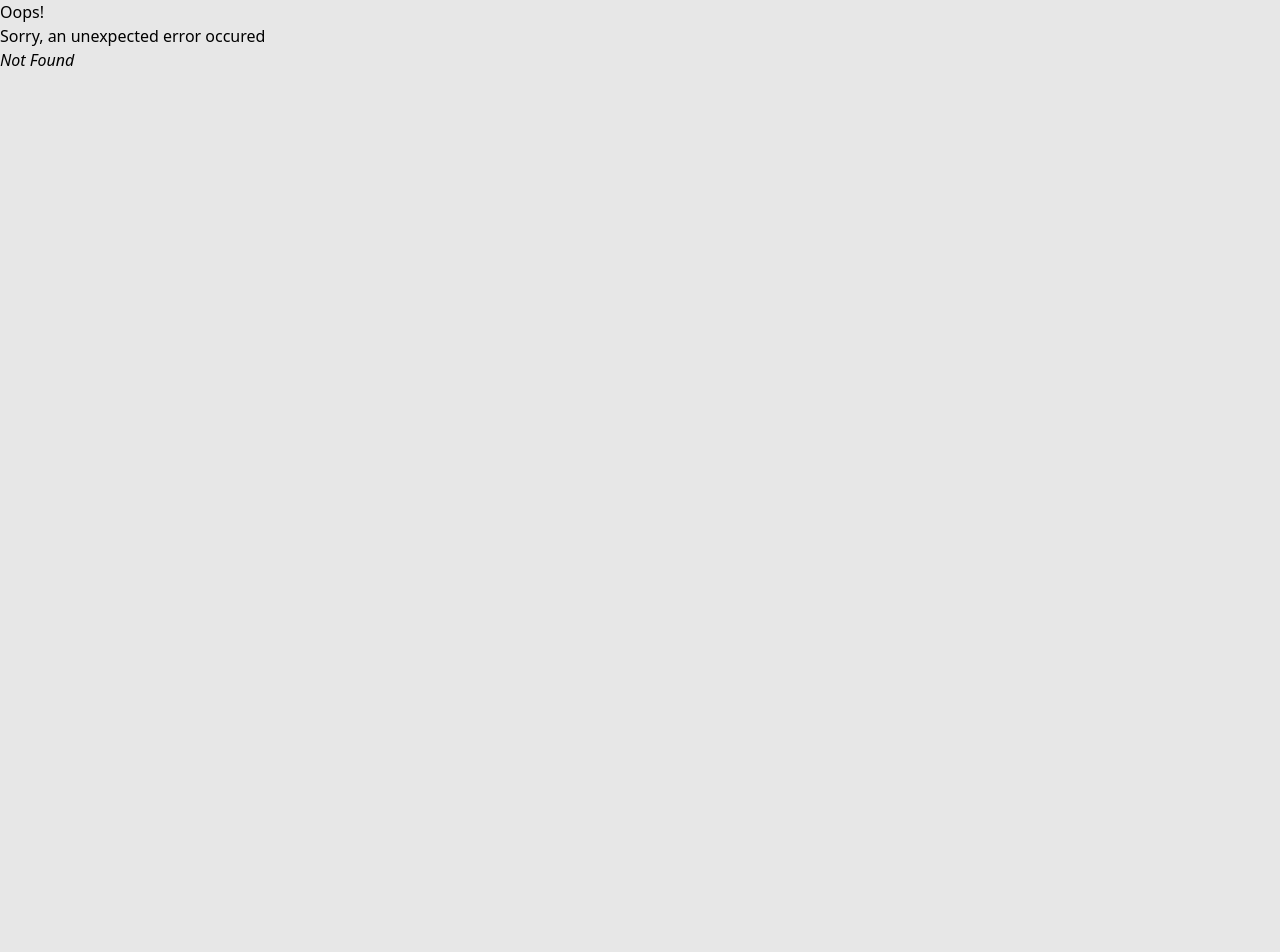
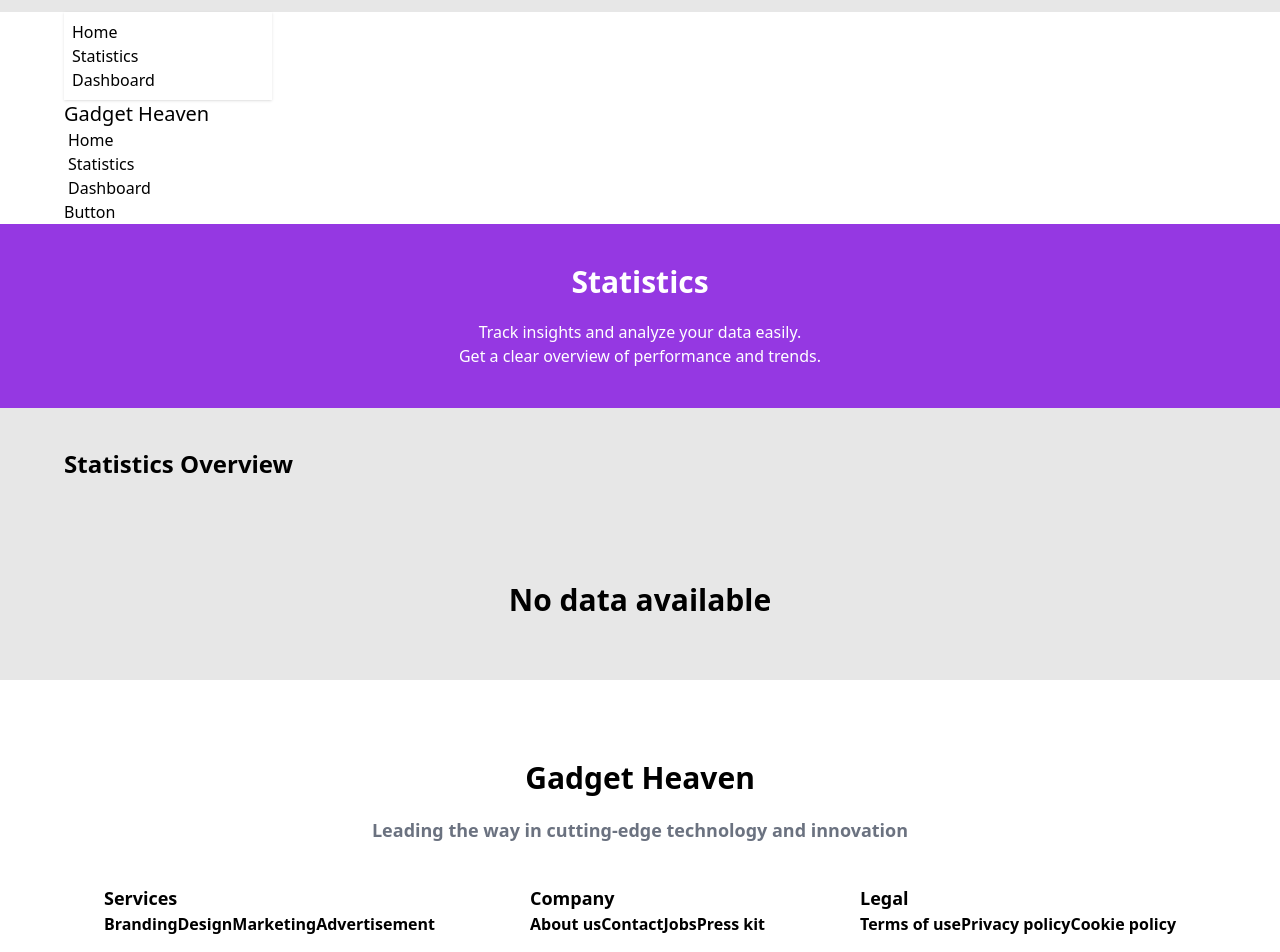
Before and after one commit to Ifaz120/gadget-heaven-a8, a React (Vite) app: page /statistics in a window 1280 px wide. Before the commit this address had no page. Shown: the top 952 px of the page. Before the commit the page ends 800 px from the top, so only its background shows below. Built offline with nearby package versions, Linux system fonts and the light colour scheme.

Commit message:
many changes made

```diff
--- a/src/components/Banner/Banner.jsx
+++ b/src/components/Banner/Banner.jsx
@@ -1,6 +1,7 @@
 import React from "react";
 import "./Banner.css";
 import banner from "../../assets/banner.jpg";
+import { Link } from "react-router-dom";
 
 const Banner = () => {
   return (
@@ -16,9 +17,12 @@ const Banner = () => {
               next level. From smart devices to the coolest accessories, we have
               it all!
             </p>
+            <Link to="/dashboard">
             <button className="btn btn-primary bg-white text-[#9538E2] font-bold text-lg rounded-xl">
               Shop Now
             </button>
+
+            </Link>
           </div>
         </div>
 
--- a/src/components/Dashboard/Dashboard.jsx
+++ b/src/components/Dashboard/Dashboard.jsx
@@ -106,7 +106,7 @@ const Dashboard = () => {
                   >
                     Sort By Price
                   </button>
-                  <button onClick={handlePurchase} className="btn bg-[#9538E2] font-bold rounded-2xl text-white">
+                  <button disabled={buyList.length === 0} onClick={handlePurchase} className="btn bg-[#9538E2] font-bold rounded-2xl text-white">
                     Purchase
                   </button>
                 </div>
@@ -122,7 +122,9 @@ const Dashboard = () => {
           {/* ekhane props jinish disi karon amar product er vetore item gula ovabei dewa */}
           {activeTab === "cart" ? (
             buyList.length === 0 ? (
-              <p className="text-3xl font-bold my-10">no data available</p>
+              <div className="flex justify-center items-center h-40">
+          <p className="text-3xl font-bold">Add items to the Cart to purchase here</p>
+        </div>
             ) : (
               buyList.map((prods) => (
                 <CartList
@@ -133,7 +135,9 @@ const Dashboard = () => {
               ))
             )
           ) : wishList.length === 0 ? (
-            <p className="text-3xl font-bold my-10">no data available</p>
+           <div className="flex justify-center items-center h-40">
+          <p className="text-3xl font-bold">Add items to the Wishlist to select here</p>
+        </div>
           ) : (
             wishList.map((prods) => (
               <WishList
@@ -149,15 +153,19 @@ const Dashboard = () => {
       </div>
       <dialog id="purchase_modal" className="modal modal-bottom sm:modal-middle">
         <div className="modal-box">
-          <h3 className="font-bold text-lg">Hello!</h3>
-          <p className="py-4">
-            Press ESC key or click the button below to close
+          <div className=" flex flex-col justify-center items-center">
+            <img src="https://img.icons8.com/?size=100&id=bE5mRAhk65Br&format=png&color=000000" alt="" />
+          <h3 className="font-bold text-2xl">Purchase successful</h3>
+          <p className="py-4 font-bold">
+            Thank you for purchasing from us
           </p>
           <div className="modal-action">
             <form method="dialog">
               {/* if there is a button in form, it will close the modal */}
-              <button onClick={()=> navigate('/')} className="btn">Close</button>
+              <button onClick={()=> navigate('/')} className="btn rounded-xl bg-gray-300">Close</button>
             </form>
+          </div>
+
           </div>
         </div>
       </dialog>
--- a/src/components/Footer/Footer.jsx
+++ b/src/components/Footer/Footer.jsx
@@ -1,30 +1,39 @@
-import React from 'react';
+import React from "react";
 
 const Footer = () => {
   return (
-    <div >
-      <footer className="flex justify-between footer bg-neutral text-neutral-content p-10">
+    <div className="bg-white text-black">
+      <div className="w-[90%] mx-auto pt-20">
+        <div className="mx-auto flex flex-col justify-center items-center gap-y-5">
+          <h3 className="font-bold text-3xl">Gadget Heaven</h3>
+          <p className="font-bold text-lg text-gray-500">Leading the way in cutting-edge technology and innovation</p>
+        </div>
+      <footer className="flex justify-between footer  p-10 ">
+
         <nav>
-    <h6 className="footer-title">Services</h6>
-    <a className="link link-hover">Branding</a>
-    <a className="link link-hover">Design</a>
-    <a className="link link-hover">Marketing</a>
-    <a className="link link-hover">Advertisement</a>
+          <h6 className="footer-title font-bold text-lg text-black">Services</h6>
+          <a className="link link-hover font-bold">Branding</a>
+          <a className="link link-hover font-bold">Design</a>
+          <a className="link link-hover font-bold">Marketing</a>
+          <a className="link link-hover font-bold">Advertisement</a>
         </nav>
         <nav>
-    <h6 className="footer-title">Company</h6>
-    <a className="link link-hover">About us</a>
-    <a className="link link-hover">Contact</a>
-    <a className="link link-hover">Jobs</a>
-    <a className="link link-hover">Press kit</a>
+          <h6 className="footer-title font-bold text-lg text-black">Company</h6>
+          <a className="link link-hover font-bold">About us</a>
+          <a className="link link-hover font-bold">Contact</a>
+          <a className="link link-hover font-bold">Jobs</a>
+          <a className="link link-hover font-bold">Press kit</a>
         </nav>
         <nav>
-    <h6 className="footer-title">Legal</h6>
-    <a className="link link-hover">Terms of use</a>
-    <a className="link link-hover">Privacy policy</a>
-    <a className="link link-hover">Cookie policy</a>
+          <h6 className="footer-title font-bold text-lg text-black">Legal</h6>
+          <a className="link link-hover font-bold">Terms of use</a>
+          <a className="link link-hover font-bold">Privacy policy</a>
+          <a className="link link-hover font-bold">Cookie policy</a>
         </nav>
       </footer>
+
+      </div>
+
     </div>
   );
 };
--- a/src/components/NavBar/NavBar.jsx
+++ b/src/components/NavBar/NavBar.jsx
@@ -7,7 +7,7 @@ const NavBar = () => {
   const isHome = location.pathname === "/";
   const Links = <>
   <li><NavLink to="/">Home</NavLink></li>
-  <li><NavLink>Statistics</NavLink></li>
+  <li><NavLink to="/statistics">Statistics</NavLink></li>
   <li><NavLink to="/dashboard">Dashboard</NavLink></li>
   </>
   return (
--- a/src/components/Product/Product.jsx
+++ b/src/components/Product/Product.jsx
@@ -4,7 +4,7 @@ import { Link } from "react-router-dom";
 const Product = ({ jinish }) => {
   const { product_title, price, product_image ,product_id} = jinish;
   return (
-    <div className="text-left">
+    <div className="text-left bg-white rounded-2xl mb-8">
       <div className="card shadow-xl ">
         <figure className="px-5 pt-10 ">
           <img
@@ -18,7 +18,7 @@ const Product = ({ jinish }) => {
           <p>${price}</p>
           <div className="card-actions">
             <Link to={`/products/${product_id}`}>
-            <button className="btn border-none hover:bg-[#9538E2] hover:text-white bg-white text-[#9538E2]">View Details</button>
+            <button className="btn border-2 border-[#9538E2] rounded-2xl hover:bg-[#9538E2] hover:text-white bg-white text-[#9538E2]">View Details</button>
             </Link>
 
           </div>
--- a/src/components/ProductDetails/ProductDetails.jsx
+++ b/src/components/ProductDetails/ProductDetails.jsx
@@ -1,6 +1,6 @@
 import React, { useState } from "react";
 import { useLoaderData, useLocation, useParams } from "react-router-dom";
-import { addToTheBuyList, addToTheWishList, getBuyList } from "../../utility/AddToDb";
+import { addToTheBuyList, addToTheWishList, getBuyList, getWishList } from "../../utility/AddToDb";
 import { FaHeart } from "react-icons/fa";
 import { render } from "react-dom";
 import ReactStars from 'react-stars'
@@ -41,7 +41,17 @@ const ProductDetails = () => {
   };
 
   const handleAddToWish = (id) => {
-    addToTheWishList(id);
+
+    const existingWist =  getWishList();
+    const isAlreadyInWish = existingWist.includes(id);
+
+    if(isAlreadyInWish){
+      toast.warning("You have already added this item once!");
+    }
+    else{
+      addToTheWishList(id);
+      toast.success("This product is added in your WishList!");
+    }
   };
 
   const [liked, setLiked] = useState(false);
--- /dev/null
+++ b/src/components/Statistics/Statistics.jsx
@@ -0,0 +1,24 @@
+import React from 'react';
+
+const Statistics = () => {
+  return (
+    <div>
+      <div className="bg-[#9538E2] text-center text-white pt-10 pb-10 flex flex-col gap-y-5">
+        <h2 className="text-3xl font-bold">Statistics</h2>
+        <p>
+          Track insights and analyze your data easily. <br />
+          Get a clear overview of performance and trends.
+        </p>
+      </div>
+      <div className="text-black w-[90%] mx-auto">
+        <h2 className="text-2xl font-bold pb-10 pt-10">Statistics Overview</h2>
+
+        <div className="flex justify-center items-center h-40">
+          <p className="text-3xl font-bold">No data available</p>
+        </div>
+      </div>
+    </div>
+  );
+};
+
+export default Statistics;
--- a/src/components/WishList/WishList.jsx
+++ b/src/components/WishList/WishList.jsx
@@ -1,6 +1,8 @@
 import React from 'react';
 import { addToTheBuyList, removeFromWishList } from '../../utility/AddToDb';
 import { RxCross2 } from "react-icons/rx";
+import { ToastContainer, toast } from 'react-toastify';
+import 'react-toastify/dist/ReactToastify.css';
 
 const WishList = ({setWishList, jinish, setBuyList,allProduct}) => {
   const { product_id, product_image, product_title, description, price } = jinish;
@@ -14,8 +16,12 @@ const WishList = ({setWishList, jinish, setBuyList,allProduct}) => {
         // ekhon check korbo amar product cart e exist kore kina
         const exists= prev.some(item=> item.product_id === id);
         if(!exists){
+          toast.success("added");
           return [...prev, productToAdd];
         }
+        else {
+        toast.warning("This product is already in your cart!");
+      }
         return prev;
       })
     }
--- a/src/main.jsx
+++ b/src/main.jsx
@@ -11,6 +11,7 @@ import ErrorPage from './components/ErrorPage/ErrorPage.jsx';
 import Home from './components/Home/Home.jsx';
 import ProductDetails from './components/ProductDetails/ProductDetails.jsx';
 import Dashboard from './components/Dashboard/Dashboard.jsx';
+import Statistics from './components/Statistics/Statistics.jsx';
 
 
 
@@ -33,6 +34,11 @@ const router = createBrowserRouter([
         path: "dashboard",
         element: <Dashboard></Dashboard>,
         loader: () => fetch('/gadgetData.json')
+      },
+      {
+        path: "statistics",
+        element: <Statistics></Statistics>,
+
       }
     ],
   },
```
Lines whose indentation alone changed are shown as unchanged.
